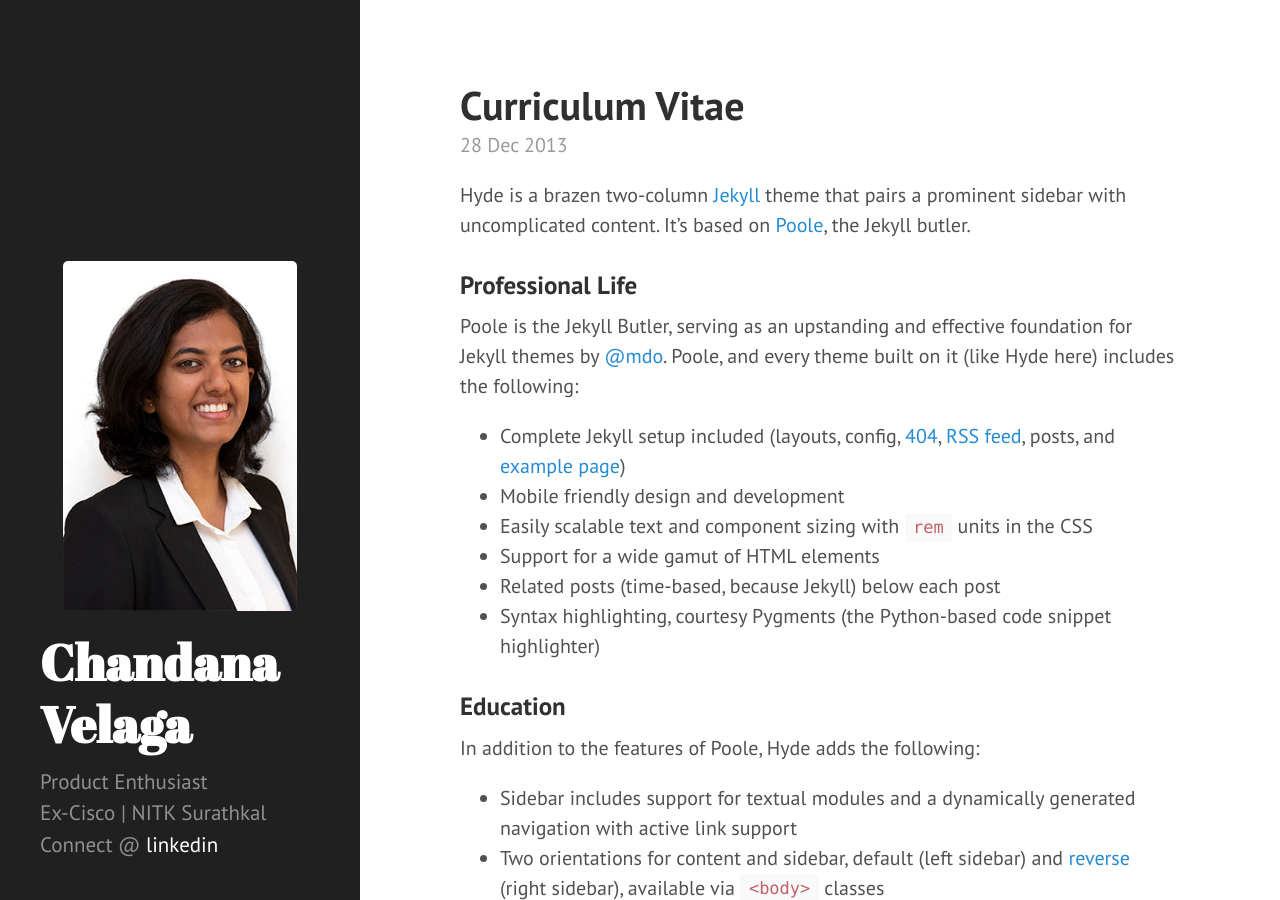
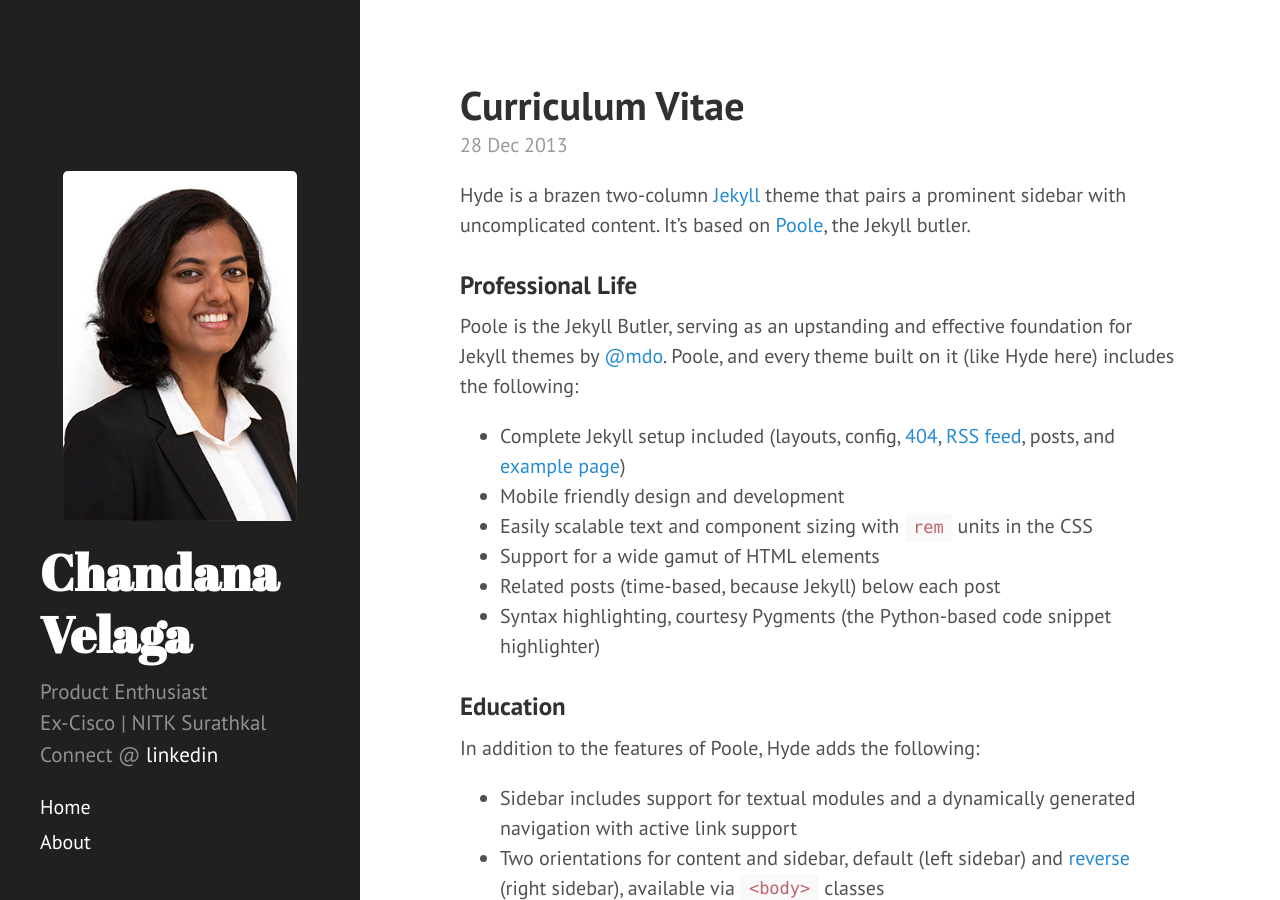
Before and after one commit to chandanavelaga/chandanavelaga.github.io, a Jekyll site: the page built from index.html, in a window 1280 px wide and 900 px high. Built offline with Jekyll 4.4.1, drawn with Linux system fonts in a browser that asks for light colours; Markdown is read by kramdown in place of the engine named in the settings; the list of posts is cut into pages by our own code.

Commit message:
nav_bar in sidebar

```diff
--- a/_includes/sidebar.html
+++ b/_includes/sidebar.html
@@ -7,5 +7,28 @@
       </h2>
       <p class="lead">{{ site.description }}</p>
     </div>
+
+    <nav class="sidebar-nav">
+      <a class="sidebar-nav-item{% if page.url == site.baseurl %} active{% endif %}" href="{{ site.baseurl }}">Home</a>
+
+      {% comment %}
+        The code below dynamically generates a sidebar nav of pages with
+        `layout: page` in the front-matter. See readme for usage.
+      {% endcomment %}
+
+      {% assign pages_list = site.pages %}
+      {% for node in pages_list %}
+        {% if node.title != null %}
+          {% if node.layout == "page" %}
+            <a class="sidebar-nav-item{% if page.url == node.url %} active{% endif %}" href="{{ node.url }}">{{ node.title }}</a>
+          {% endif %}
+        {% endif %}
+      {% endfor %}
+
+      <!-- <span class="sidebar-nav-item">Currently v{{ site.version }}</span> -->
+    </nav>
+
+
+
   </div>
 </div>
```
